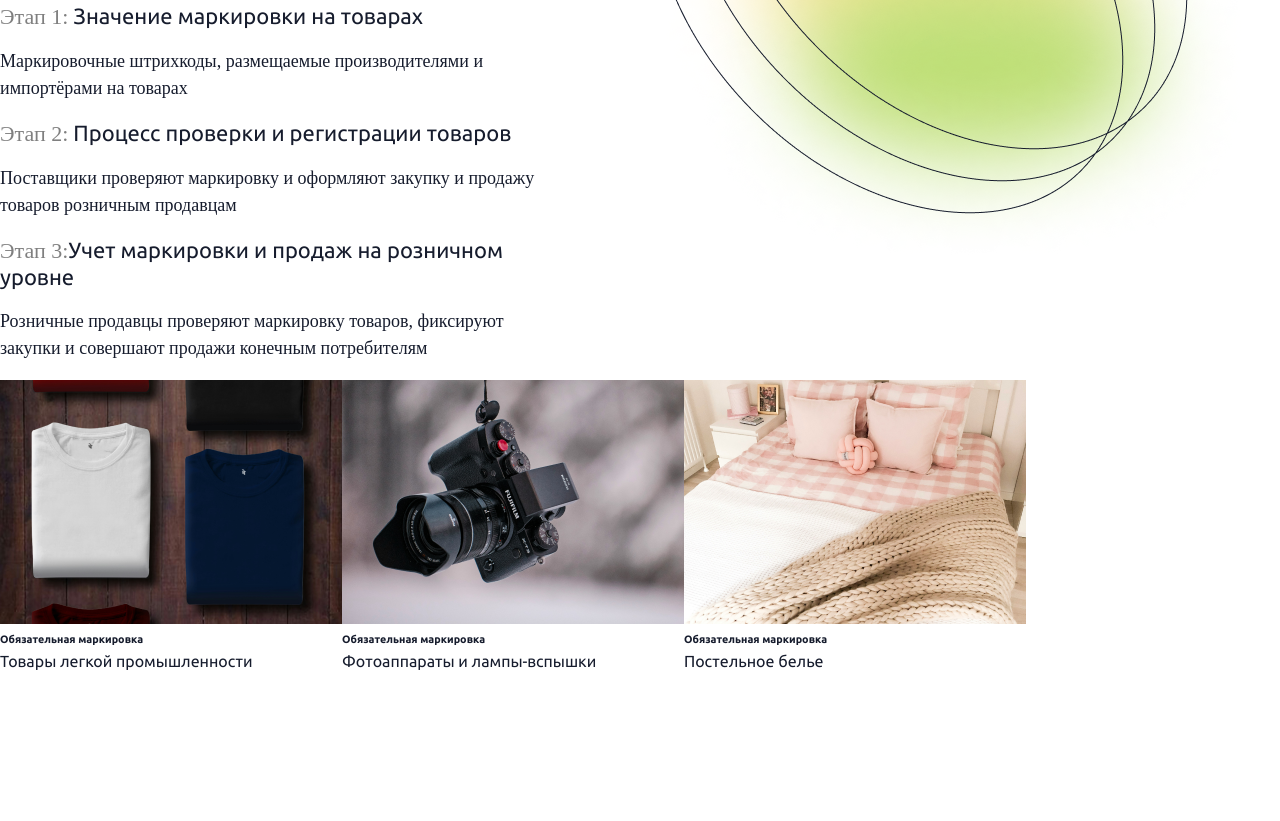
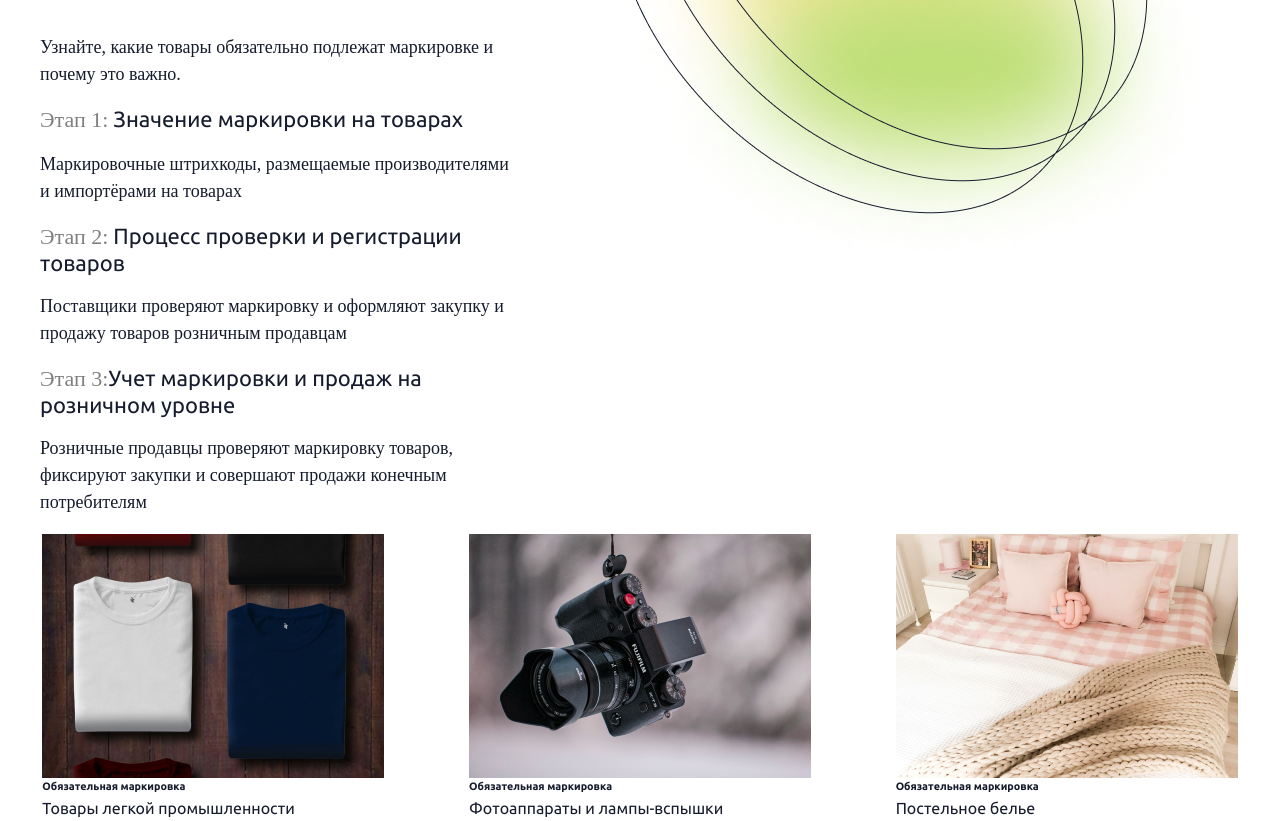
Before and after one commit to RuslanDzhabarov/Project_evgen, a plain HTML site: page index.html in a window 1280 px wide. Shown: the part 2109-2930 px from the top of the page. Before the commit the page ends 2783 px from the top, so only its background shows below. Drawn offline with Linux system fonts and the light colour scheme.

Commit message:
????????

```diff
--- a/assets/css/style.css
+++ b/assets/css/style.css
@@ -173,6 +173,8 @@ p {
   max-width: 1440px;
   display: flex;
   align-items: flex-start;
+	justify-content: space-around;
+
 }
 
 .about {
@@ -198,6 +200,8 @@ p {
 }
 
 .section__title {
+	display: flex;
+
   font-size: 64px;
   font-weight: 400;
   text-align: left;
@@ -248,7 +252,22 @@ h4 {
 
 /* PRODUCT*/
 .section__product{
-	width: 100%;
+	width: 1200px;
 	display: flex;
 	flex-direction:row ;
+	justify-content: space-around;
 }
+
+.section__product__img{
+	width: 100%;
+  max-width: 1440px;
+  display: flex;
+  align-items: flex-start;
+	justify-content: space-around;
+}
+
+.photo__product{
+	display: flex;
+	flex-direction: column;
+	top: 64px;
+}
--- a/index.html
+++ b/index.html
@@ -142,7 +142,7 @@
                 </div>
             </div>
     </section>
-    <section class="section">
+    <section class="section__product__img">
         <div class="photo__product">
             <img class="img__product" src="assets/Images/Rectangle 15.png" alt="" />
             <h6>Обязательная маркировка</h6>
```
